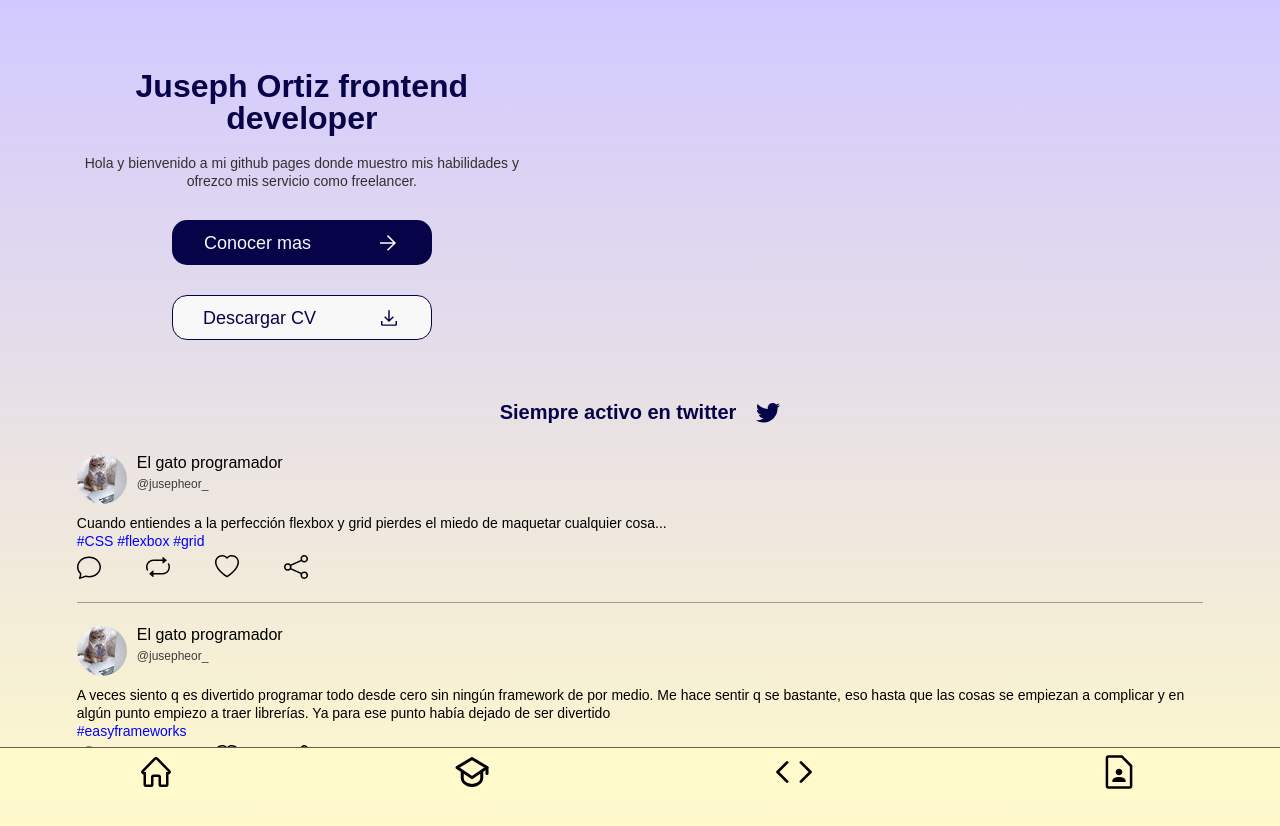
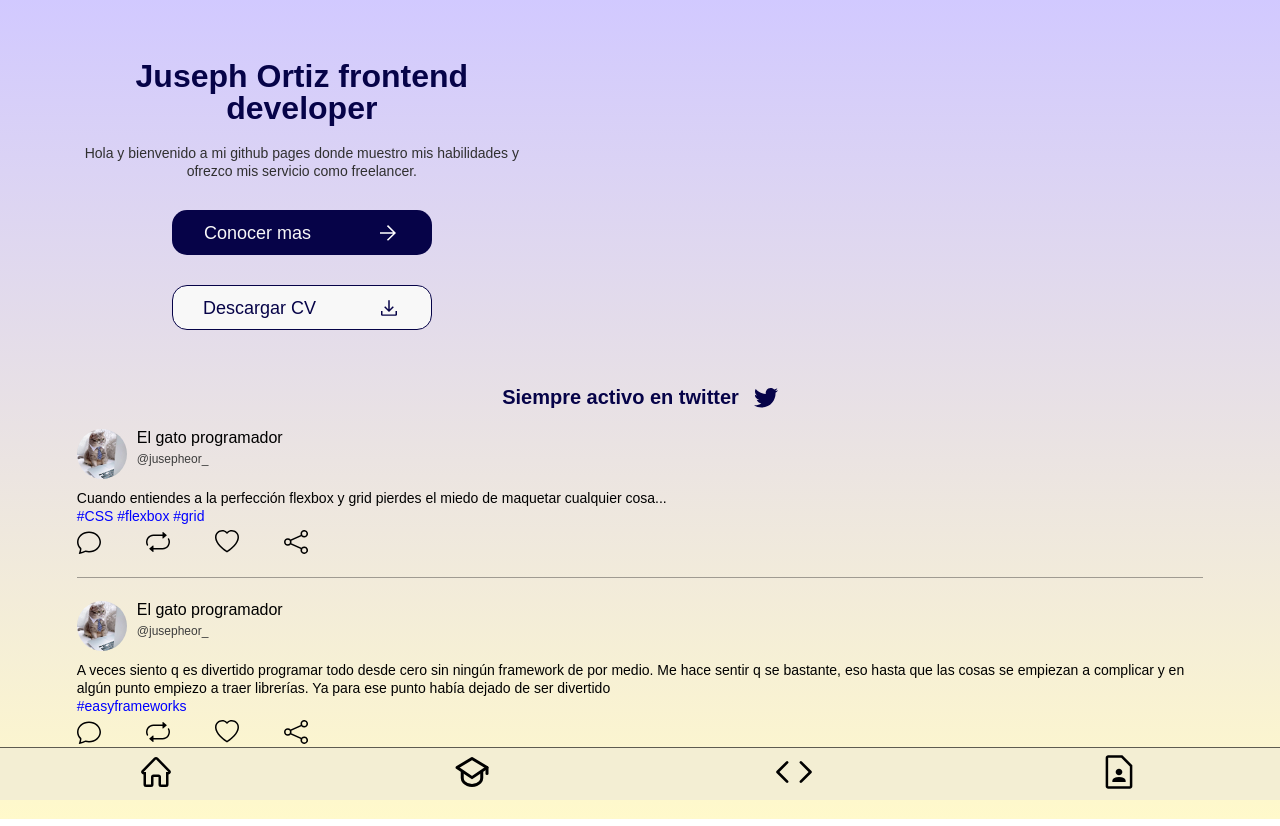
Before and after one commit to Yusei-0/Yusei-0, an Angular app: page /home in a window 1280 px wide. Built offline with nearby package versions, Linux system fonts and the light colour scheme.

Commit message:
Fix home styles and navbar styles

```diff
--- a/src/app/home/home/home.component.css
+++ b/src/app/home/home/home.component.css
@@ -2,12 +2,13 @@
 .home-container{
     background: linear-gradient(180deg, rgba(179, 165, 255, 0.6) 0%, #FFF9CB 100%);
     padding: 10px 6%;
+    padding-bottom: 28px;
 }
 
 .presentation-container{
     max-width: 320px;
     max-width: 450px;
-    margin-top: 60px;
+    margin-top: 50px;
     text-align: left;
     margin-bottom: 30px;
 }
@@ -39,14 +40,14 @@
 }
 
 .twits-container{
-    margin-top: 60px;
+    margin-top: 55px;
 }
 .twit-section-title{
     display: flex;
     height: auto;
     align-items: center;
     justify-content: center;
-    margin-bottom: 30px;
+    margin-bottom: 20px;
 }
 
 .twit-section-title h2{
@@ -57,7 +58,7 @@
 }
 
 .twitter-icon{
-    margin-left: 20px;
+    margin-left: 15px;
 }
 
 .twit-article{
--- a/src/app/shared/components/navbar/navbar.component.css
+++ b/src/app/shared/components/navbar/navbar.component.css
@@ -1,6 +1,6 @@
 
 nav{
-    background-color:  var(--color-terciary);
+    background-color:  #f3eed3;
     width: 100%;
     position: fixed;
     overflow: hidden;
```
